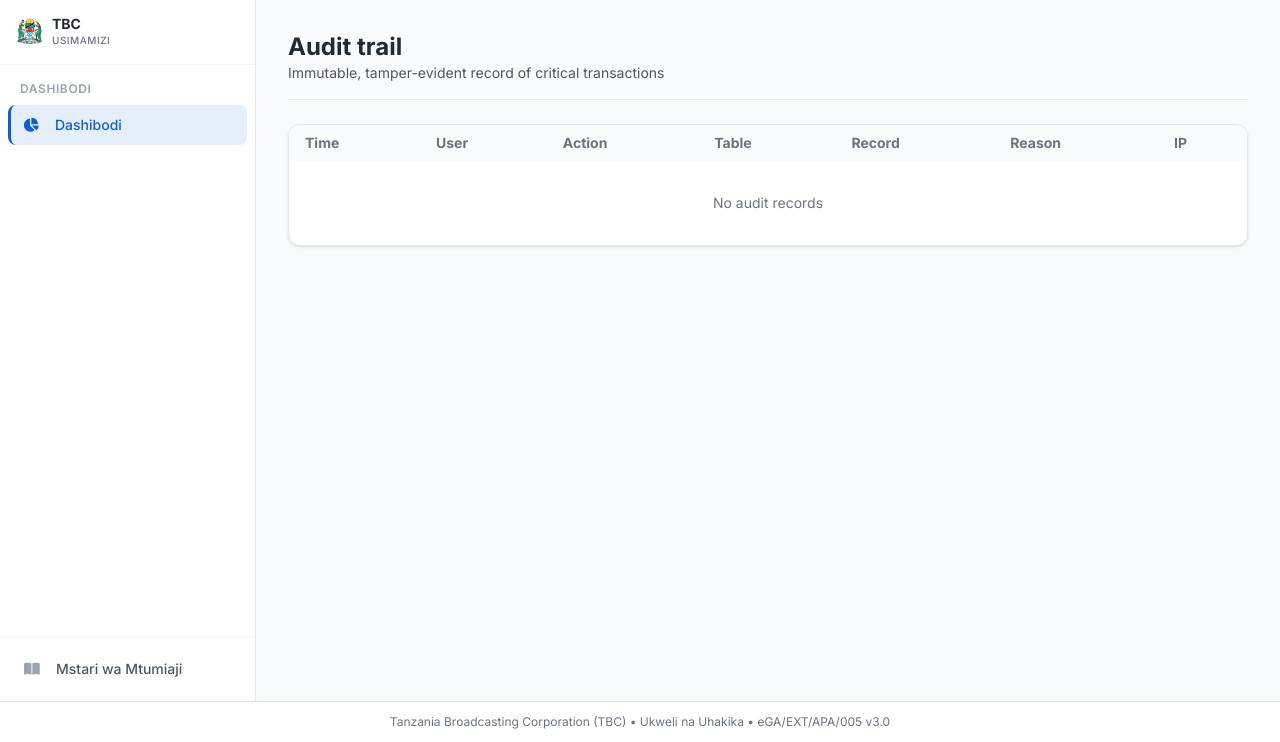
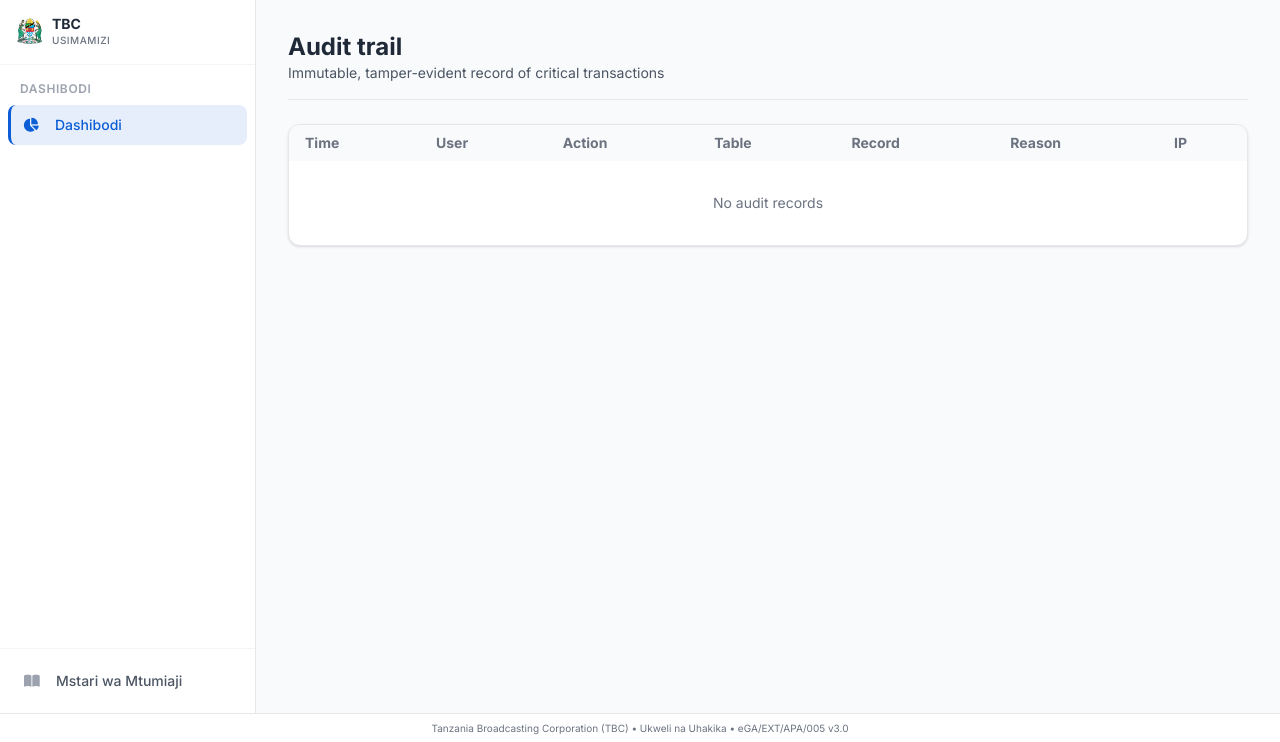
Before and after one commit to sulaymanyusuffarhan/safari, a FastAPI app: template app/templates/audit/list.html in a window 1280 px wide. Shown: the part 58-800 px from the top of the page. Run offline with FastAPI, Linux system fonts and the light colour scheme; the template is opened without the code that fills it, so the values that code supplies are empty; some libraries are stand-ins or nearby versions.

Commit message:
Fix sidebar scroll, dropdown hover, and footer text overflow
Co-authored-by: arena-agent <297053741+arena-agent@users.noreply.github.com>

```diff
--- a/app/templates/base.html
+++ b/app/templates/base.html
@@ -36,7 +36,7 @@
   </style>
   {% block extra_head %}{% endblock %}
 </head>
-<body class="bg-gray-50 text-gray-900 h-screen flex flex-col overflow-hidden">
+<body class="bg-gray-50 text-gray-900 h-screen flex flex-col overflow-hidden overflow-x-hidden">
 
   <!-- Top navbar -->
   <header class="bg-white border-b border-gray-200 flex items-center justify-between px-4 py-2.5 z-20 shrink-0">
@@ -63,12 +63,12 @@
         <span class="w-2 h-2 rounded-full bg-green-500 animate-pulse"></span>
         {{ user.employee.full_name if user.employee else user.username }}
       </div>
-      <div class="relative inline-block">
+      <div class="group relative inline-block">
         <button class="flex items-center gap-2 p-2 text-gray-600 hover:bg-gray-100 rounded-full" aria-label="User menu">
           <span class="text-sm font-semibold hidden sm:block">{{ user.employee.full_name if user.employee else user.username }}</span>
           <img src="/static/images/emblem.png" alt="avatar" class="w-7 h-7 rounded-full border border-gray-200 bg-gray-100">
         </button>
-        <div class="absolute right-0 mt-2 w-48 bg-white border border-gray-200 rounded-lg shadow-lg py-1 hidden md:block z-30" id="userDropdown">
+        <div class="absolute right-0 mt-2 w-48 bg-white border border-gray-200 rounded-lg shadow-lg py-1 hidden group-hover:block z-30" id="userDropdown">
           <a href="/profile" class="block px-4 py-2 text-sm text-gray-700 hover:bg-gray-50"><i class="fas fa-user mr-2 text-tbc-blue"></i> {{ t('profile', current_lang(request)) }}</a>
           <a href="/settings" class="block px-4 py-2 text-sm text-gray-700 hover:bg-gray-50"><i class="fas fa-cog mr-2 text-tbc-blue"></i> {{ t('settings', current_lang(request)) }}</a>
           <hr class="my-1 border-gray-100">
@@ -108,7 +108,7 @@
 
   <div class="flex flex-1 relative">
     <!-- Sidebar -->
-    <aside id="sidebar" class="bg-white border-r border-gray-200 flex flex-col z-10 transition-all duration-300 fixed inset-y-0 left-0 transform -translate-x-full md:relative md:translate-x-0 md:w-64">
+    <aside id="sidebar" class="bg-white border-r border-gray-200 flex flex-col z-10 transition-all duration-300 fixed inset-y-0 left-0 transform -translate-x-full md:relative md:translate-x-0 md:w-64 md:overflow-y-auto">
       <div class="p-4 border-b border-gray-100">
         <div class="flex items-center gap-2">
           <img src="/static/images/emblem.png" alt="emblem" class="h-7 w-7 rounded">
@@ -229,7 +229,7 @@
     </main>
   </div>
 
-  <footer class="bg-white border-t border-gray-200 px-4 py-3 text-xs text-gray-500 shrink-0 text-center">
+  <footer class="bg-white border-t border-gray-200 px-4 py-2 text-[10px] text-gray-500 shrink-0 text-center leading-tight">
     {{ settings.INSTITUTION_NAME }} &bull; {{ settings.INSTITUTION_MOTTO }} &bull; eGA/EXT/APA/005 v3.0
   </footer>
 
```
